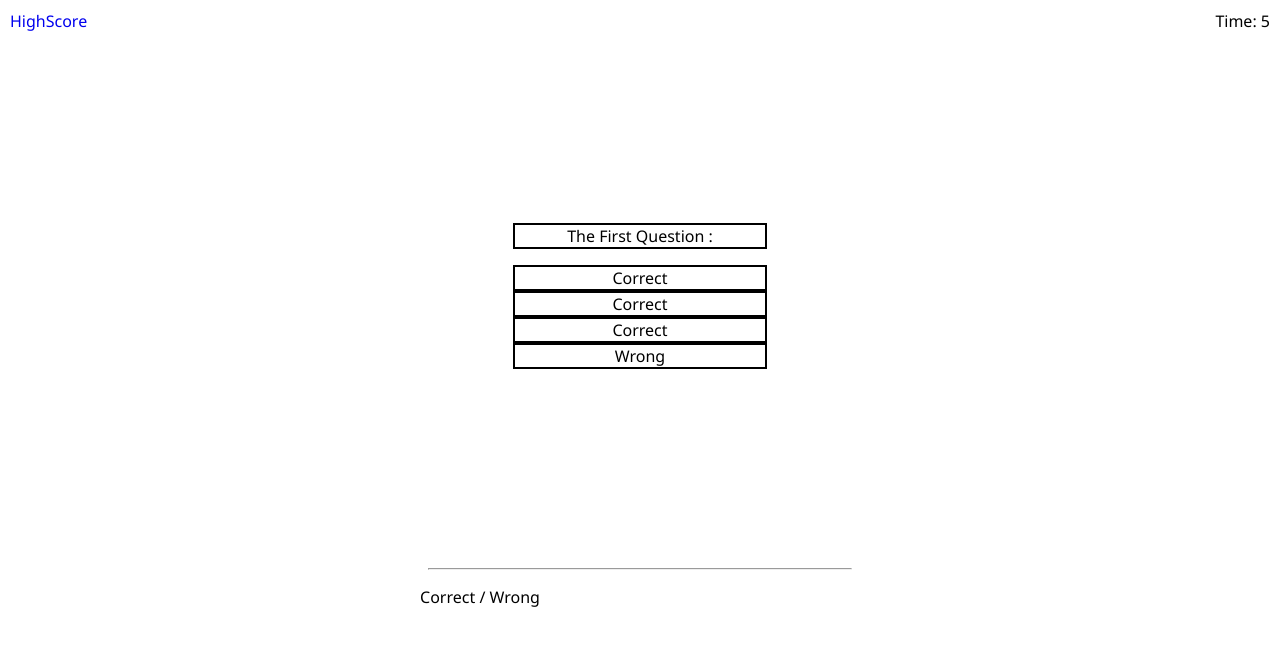
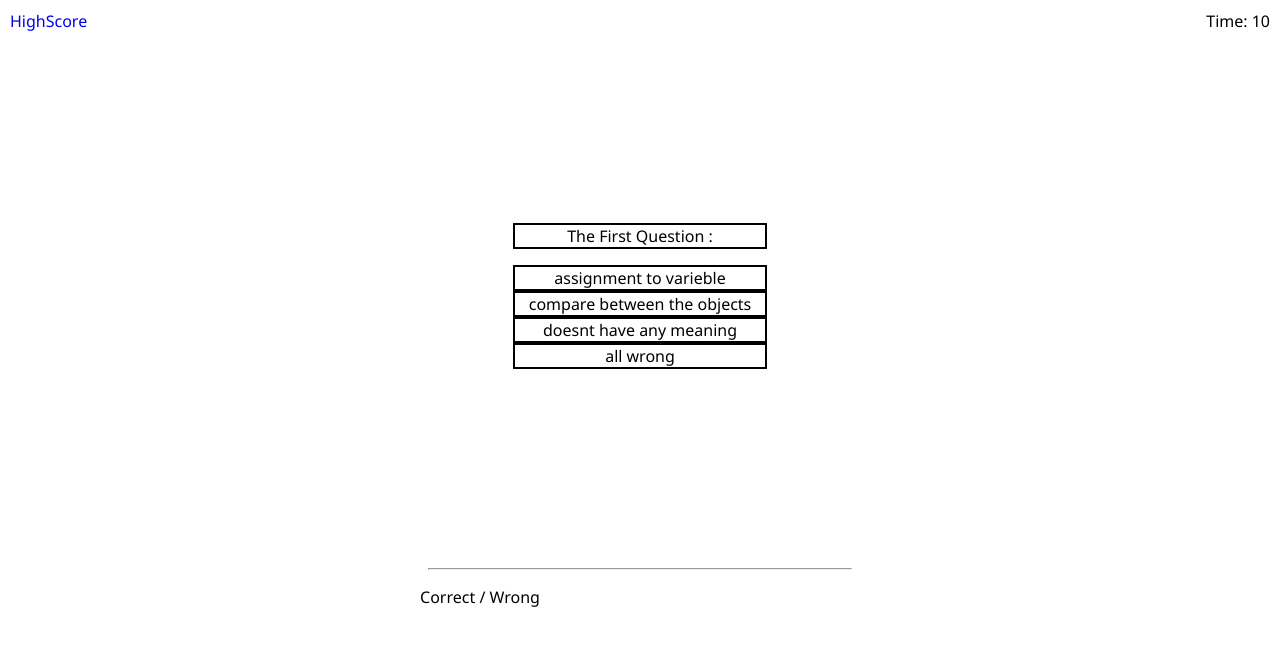
Before and after one commit to PhilipK-webdev/GameQuiz, a plain HTML site: page game.html in a window 1280 px wide. Drawn offline with Linux system fonts and the light colour scheme.

Commit message:
small progress

```diff
--- a/game-page.js
+++ b/game-page.js
@@ -1,35 +1,34 @@
-// var hostanmeUrl = window.location.href;
-
+// var hostNameUrl = window.location.href;
 var Questions = [
 
     {
-        answer: ["a", "b", "c", "d"],
-        question: "How are you tommoroy?",
-        correctAnswer: 2
+        question: "The meaning of the sign = is: ",
+        answers: ["assignment to varieble", "compare between the objects", "doesnt have any meaning ", "all wrong"],
+        correctAnswer: "compare between the objects"
     },
     {
-        answer: ["a", "b", "c", "d"],
-        question: "How are you yesterday?",
-        correctAnswer: 1
+        question: "The meaning of the sign = is: ",
+        answers: ["assignment to varieble", "compare between the objects", "doesnt have any meaning ", "all wrong"],
+        correctAnswer: "assignment to varieble"
     },
+    {
+        question: "The meaning of the sign = is: ",
+        answers: ["assignment to varieble", "compare between the objects", "doesnt have any meaning ", "all wrong"],
+        correctAnswer: "doesnt have any meaning"
+    }
+];
 
 
-    {
-        answer: ["a", "b", "c", "d"],
-        questio: "How are you today?",
-        correctAnswer: 3
-    }
-
-];
-
-var question = document.querySelector("#question");
+var gameSeconds = 15;
 var firstOption = document.querySelector("#option1");
 var secondOption = document.querySelector("#option2");
 var thirdOption = document.querySelector("#option3");
 var lastOption = document.querySelector("#option4");
-
+var timerRun = document.querySelector("#timer-run");
+var question = document.querySelector("#question");
 var containerForm = document.querySelector(".container");
 var items = document.querySelector("#items");
+init();
 
 
 
@@ -45,10 +44,10 @@ var items = document.querySelector("#items");
 
 
 
-var timerRun = document.querySelector("#timer-run");
-var gameSeconds = 10;
 
 
+
+function startIntervel() {
 
 
     var gameToPlay = setInterval(function () {
@@ -56,7 +55,7 @@ var gameToPlay = setInterval(function () {
         gameSeconds--;
         timerRun.textContent = "Time: " + gameSeconds;
 
-    if (gameSeconds === 0) {
+        if (gameSeconds <= 0) {
 
             clearInterval(gameToPlay);
             containerForm.setAttribute("class", "container-display");
@@ -66,17 +65,51 @@ var gameToPlay = setInterval(function () {
         }
 
     }, 1000)
+}
+
+function startTheGameQuiz() {
+
+    var howManyQuestion = Questions.length;
+    var numQuestion = 0;
+    var arrayOfOptions = [firstOption, secondOption, thirdOption, lastOption];
+    var events = [];
+
+    for (var i = 0; i < arrayOfOptions.length; i++) {
+
+        events[i] = arrayOfOptions[i].addEventListener("click", function () {
+
+            console.log("IM EVENT");
+
+        });
+    }
+
+
+    // first Question.
+    firstOption.textContent = Questions[0].answers[0];
+    secondOption.textContent = Questions[0].answers[1];
+    thirdOption.textContent = Questions[0].answers[2];
+    lastOption.textContent = Questions[0].answers[3];
+
+    for (var i = 0; i < 3; i++) {
+
+        events[i].addEventListener("click", function () {
+
+            console.log("h1");
+
+        });
+    }
+
+
+}
+
+function init() {
 
 
 
+    startIntervel();
+
+    startTheGameQuiz();
 
 
-// var question = document.querySelector("#question");
 
-// question.style.color = "blue";
-
-// question.addEventListener("click", () => {
-
-//     console.log("hello");
-
-// })
+}
```
Also changed, not shown: index.html (+0 -3 lines). Lines whose indentation alone changed are shown as unchanged.
